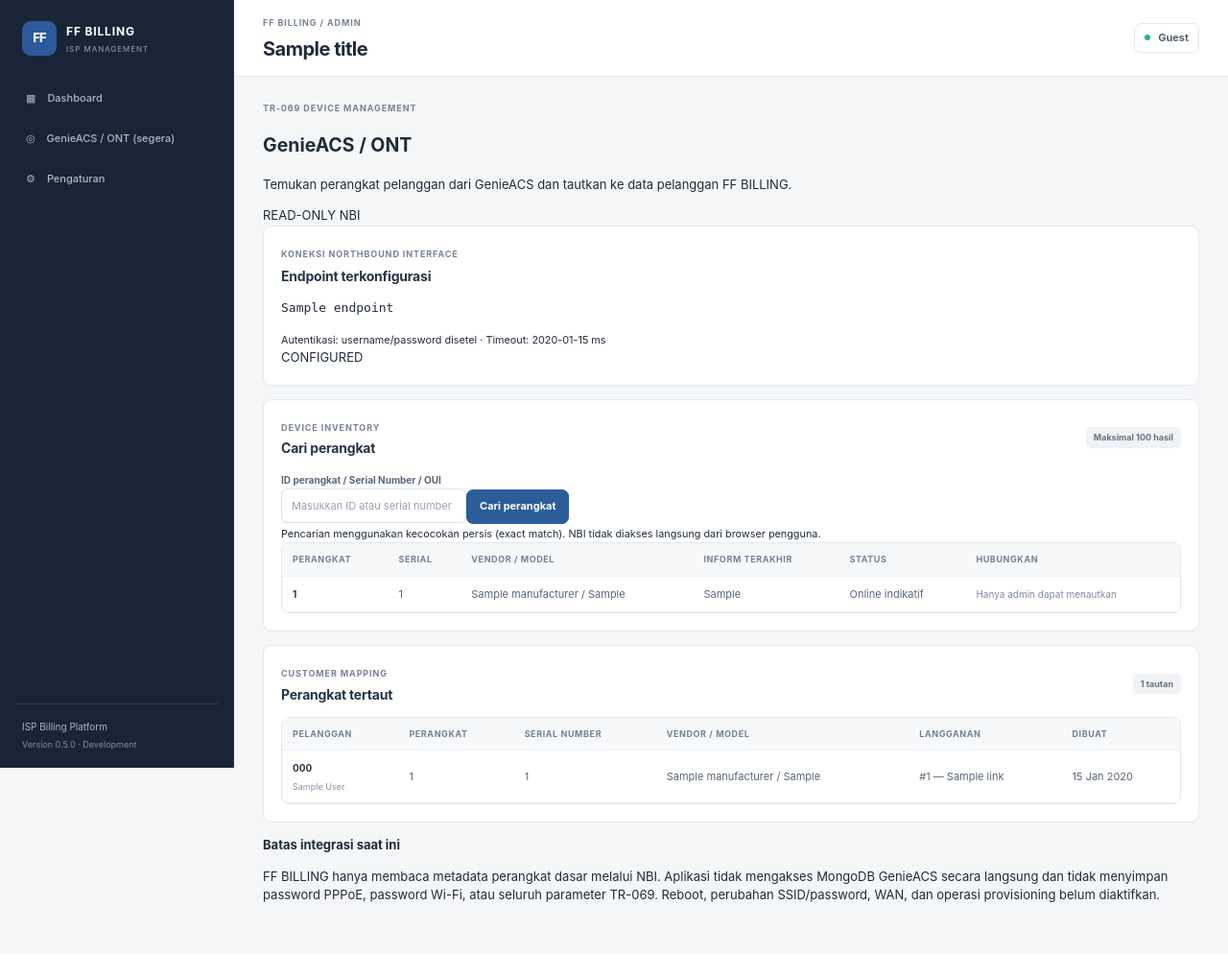
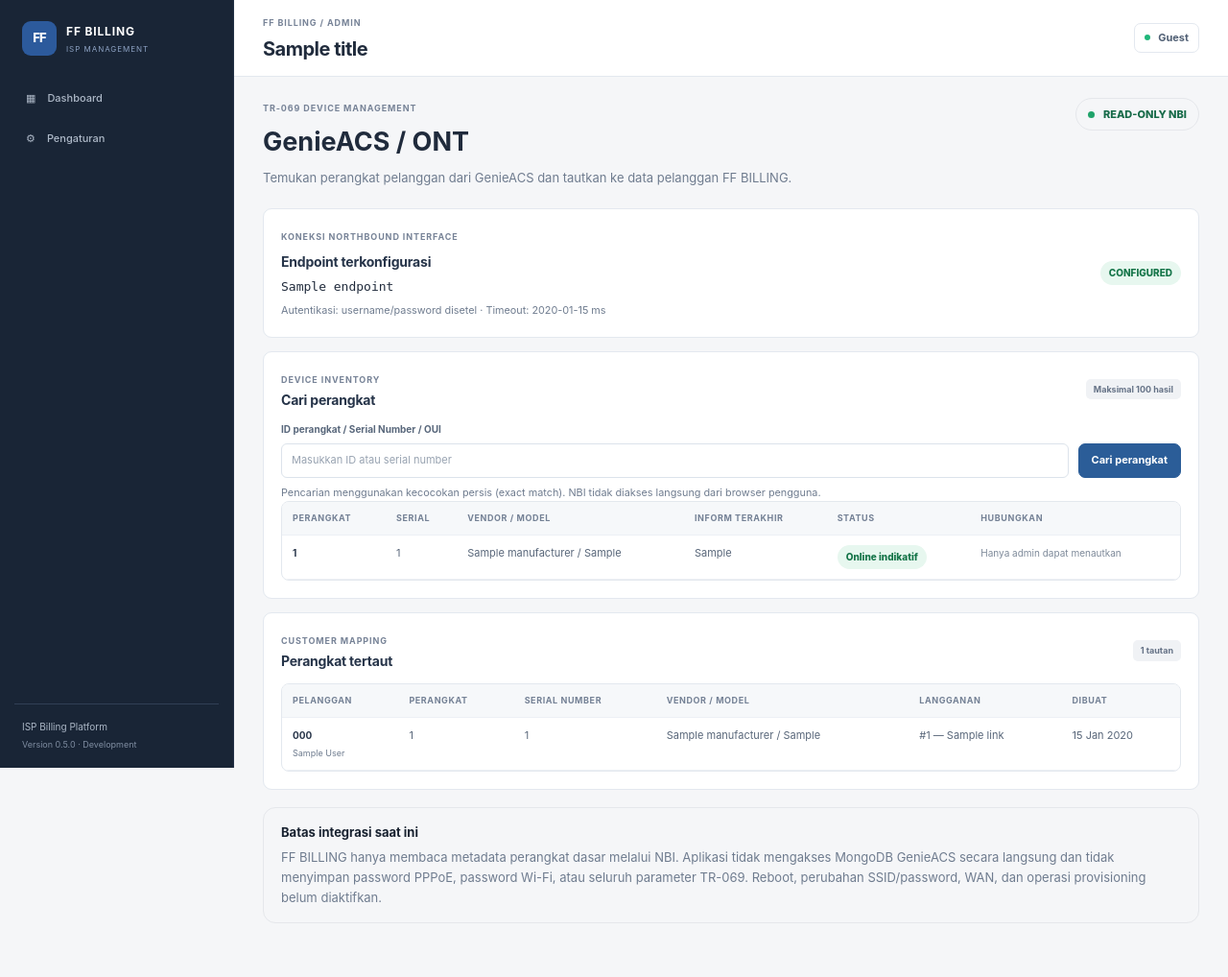
Before and after one commit to fifanetid/fifa-network, a Node project: template apps/web/views/genieacs/index.ejs in a window 1280 px wide. Shown: the whole page at 96% size. Before the commit the page ends 940 px from the top, so only its background shows below. Run offline with Node 20 templates, Linux system fonts and the light colour scheme; the template is opened without the code that fills it: most values are stand-ins (such as "Sample title", 1, 10 or a date in 2020).

Commit message:
Add GenieACS navigation and stylesheet

```diff
--- a/apps/web/views/partials/header.ejs
+++ b/apps/web/views/partials/header.ejs
@@ -12,6 +12,7 @@
   <link rel="stylesheet" href="/assets/css/admin-ui.css">
   <link rel="stylesheet" href="/assets/css/support-tickets.css">
   <link rel="stylesheet" href="/assets/css/mikrotik.css">
+  <link rel="stylesheet" href="/assets/css/genieacs.css">
 </head>
 <body>
 <div class="app-shell">
@@ -36,7 +37,9 @@
       <% if (currentUser && currentUser.role === "admin") { %>
         <a class="<%= title === 'MikroTik' ? 'active' : '' %>" href="/admin/mikrotik"><span>⌁</span><span>MikroTik</span></a>
       <% } %>
-      <a href="#"><span>◎</span><span>GenieACS / ONT (segera)</span></a>
+      <% if (currentUser && ["admin","teknisi"].includes(currentUser.role)) { %>
+        <a href="/admin/genieacs"><span>◎</span><span>GenieACS / ONT</span></a>
+      <% } %>
       <a href="#"><span>⚙</span><span>Pengaturan</span></a>
     </nav>
     <div class="sidebar-foot">ISP Billing Platform<br><span>Version 0.5.0 · Development</span></div>
```
